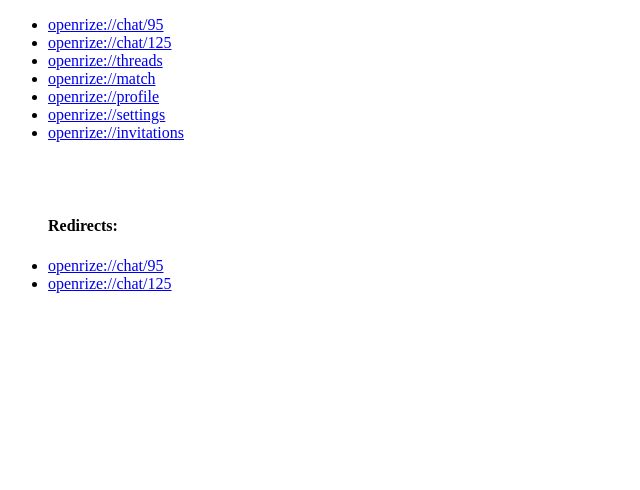
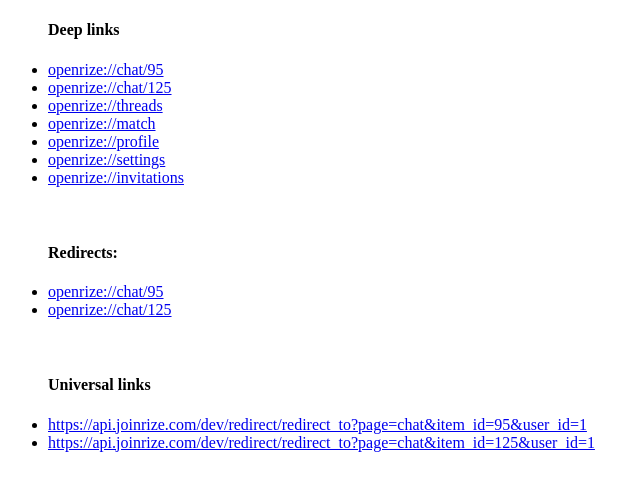
Before and after one commit to Nodirbek-Sharipov/deeplinker, a plain HTML site: page index.html in a window 1280 px wide. Shown: the whole page, without its empty margins (0-640 px from the left). Drawn offline with Linux system fonts and the light colour scheme.

Commit message:
Universal links

```diff
--- a/index.html
+++ b/index.html
@@ -6,6 +6,7 @@
 </head>
 <body>
 	<ul>
+		<h4>Deep links</h4>
 		<li><a href="openrize://chat/95">openrize://chat/95</a></li>
 		<li><a href="openrize://chat/125">openrize://chat/125</a></li>
 		<li><a href="openrize://threads">openrize://threads</a></li>
@@ -14,11 +15,17 @@
 		<li><a href="openrize://settings">openrize://settings</a></li>
 		<li><a href="openrize://invitations">openrize://invitations</a></li>
 
-		<br /><br /><br />
+		<br /><br />
 
 		<h4>Redirects:</h4>
 		<li><a href="https://kutt.it/jMIYVI">openrize://chat/95</a></li>
 		<li><a href="https://kutt.it/8Hl40Y">openrize://chat/125</a></li>
+
+		<br /><br />
+
+		<h4>Universal links</h4>
+		<li><a href="https://api.joinrize.com/dev/redirect/redirect_to?page=chat&item_id=95&user_id=1">https://api.joinrize.com/dev/redirect/redirect_to?page=chat&item_id=95&user_id=1</a></li>
+		<li><a href="https://api.joinrize.com/dev/redirect/redirect_to?page=chat&item_id=125&user_id=1">https://api.joinrize.com/dev/redirect/redirect_to?page=chat&item_id=125&user_id=1</a></li>
 	</ul>
 </body>
 </html>
```
